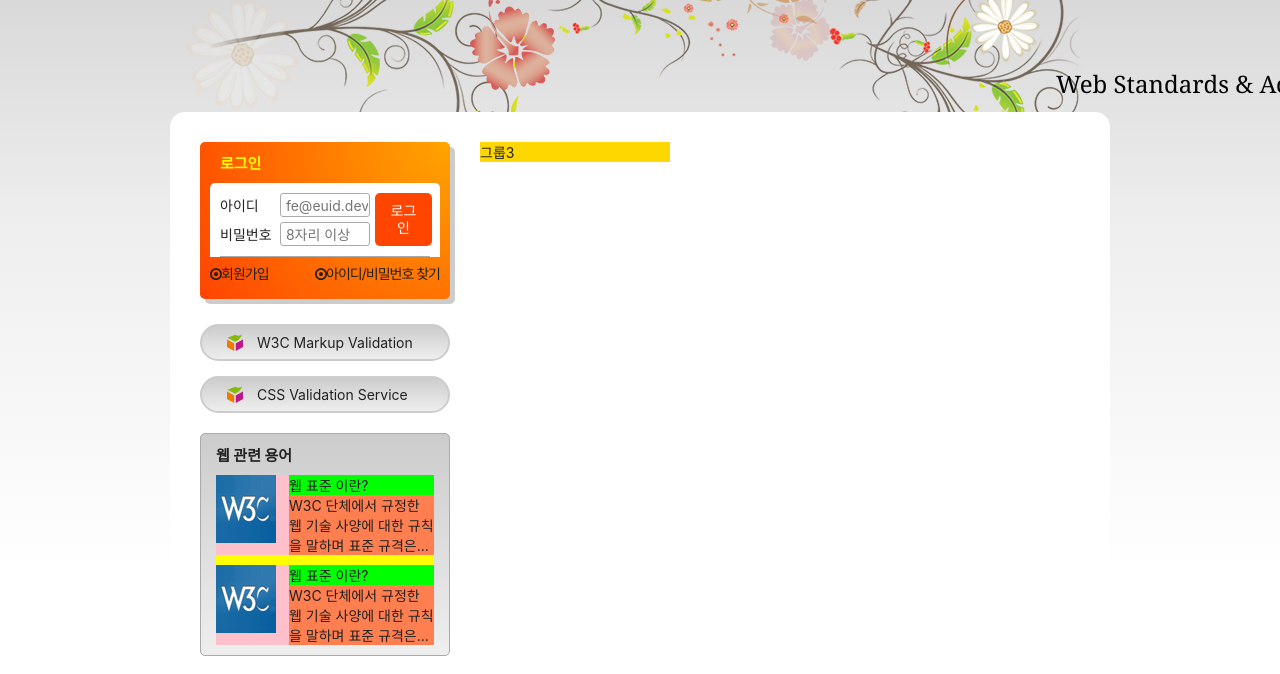
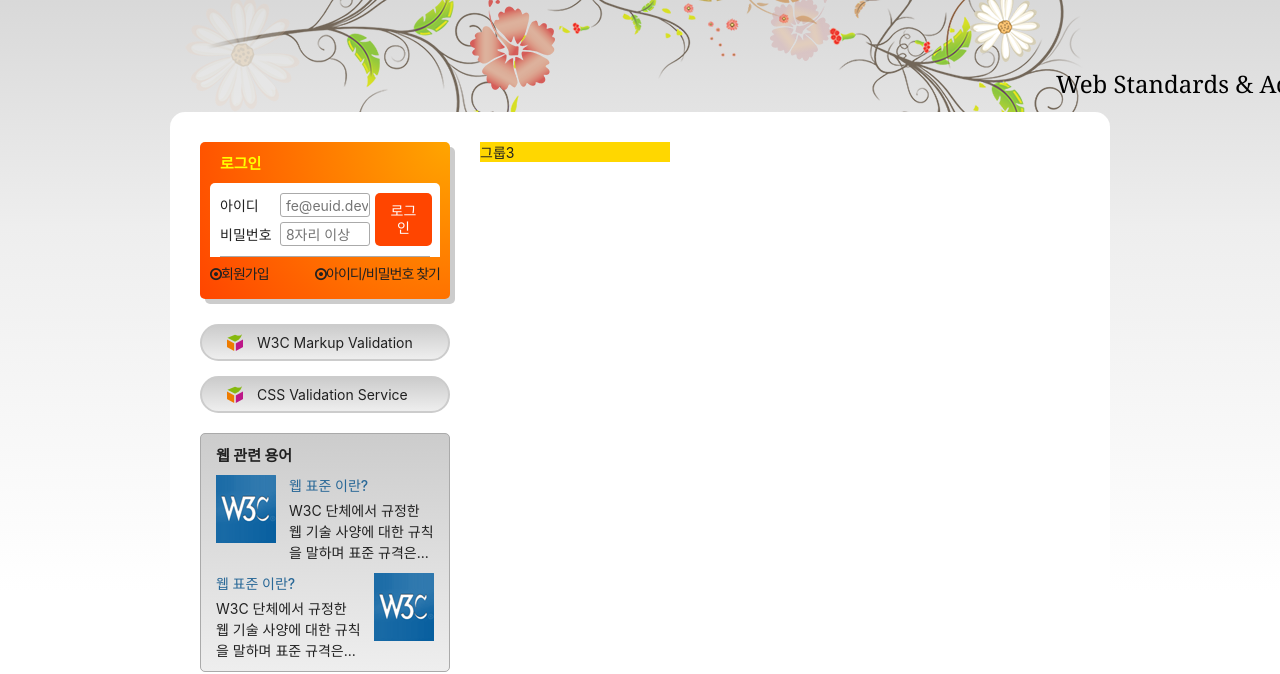
Before and after one commit to hyunwlee-dev/HTML5, a plain HTML site: page index.html in a window 1280 px wide. Shown: the part 135-809 px from the top of the page. Drawn offline with Linux system fonts and the light colour scheme; a web font is replaced by a local one.

Commit message:
cross 레이아웃 완성

```diff
--- a/styles/style.css
+++ b/styles/style.css
@@ -496,29 +496,25 @@ body {
 
 .term-list {
   margin-top: 10px;
-  background-color: yellow;
 }
 
 .term-list div {
-  background-color: pink;
   margin-top: 10px;
   display: flow-root;
 }
 
-.term-list div:first-child {
-  /* background-color: red; */
-  /* display: flow-root; */
+.term-list-subject, .term-list-brief {
+  float: right;
+  width: 145px;
 }
 
 .term-list-subject {
-  float: right;
-  background-color: lime;
-  width: 145px;
+  color: #296897;
+  font-weight: 500;
 }
 
 .term-list-thumbnail {
   float: left;
-  background-color: purple;
 }
 
 .term-list-thumbnail img {
@@ -526,13 +522,17 @@ body {
 }
 
 .term-list-brief {
-  float: right;
-  background-color: coral;
-  width: 145px;
+  margin-top: 5px;
+  line-height: 1.5;
 }
 
-.cross {
-  /* background-color: blue; */
+.cross .term-list-subject,
+.cross .term-list-brief {
+  float: left;
+}
+
+.cross .term-list-thumbnail {
+  float: right;
 }
 
 /* .clearfix {
```
